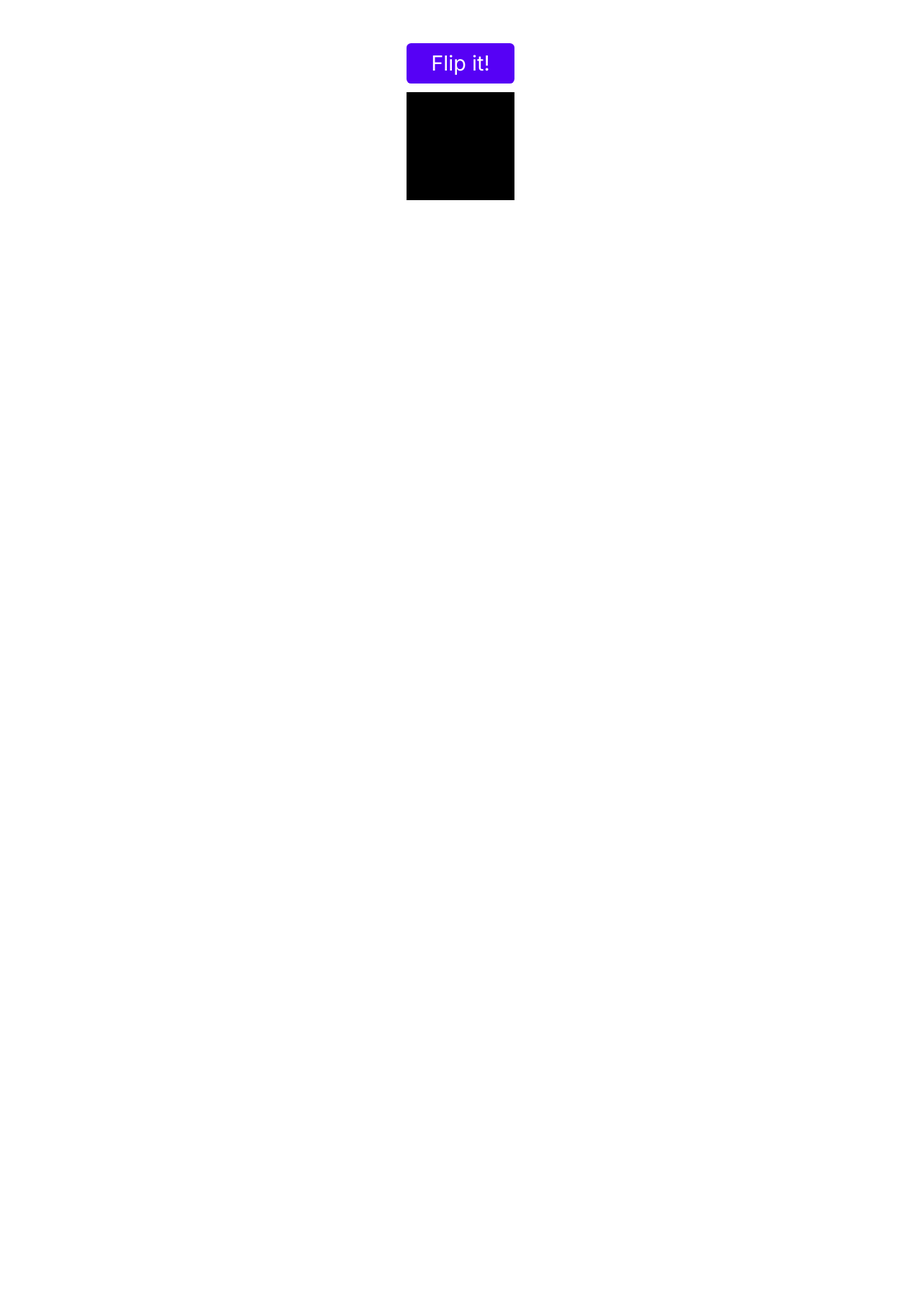
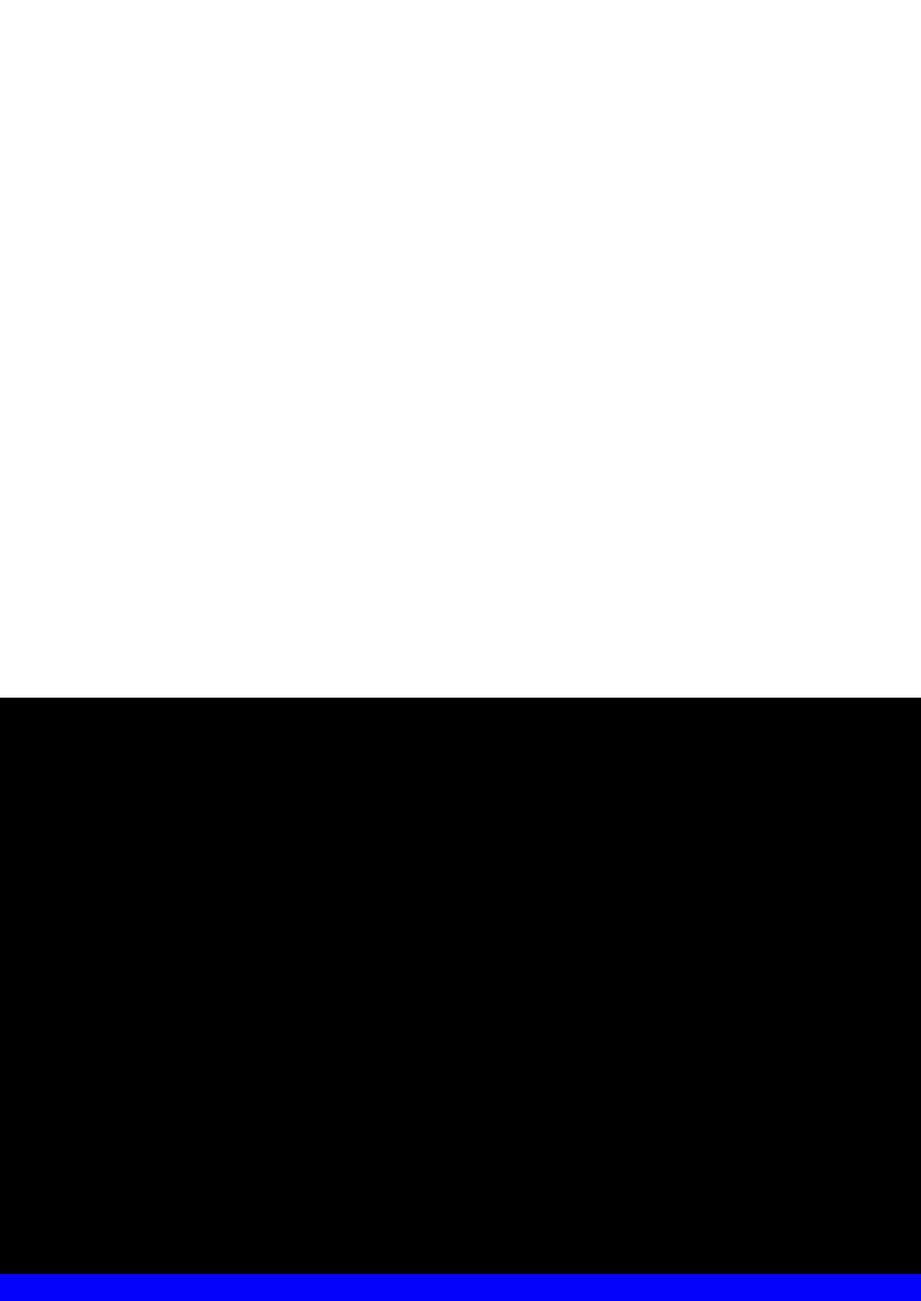
Before and after one commit to devHksingh/Learn-NextJS, a Next.js app in the folder framer-motion/: page / in a window 1280 px wide. Shown: the part 231-2038 px from the top of the page at 72% size. Before the commit the page ends 800 px from the top, so only its background shows below. Built offline with nearby package versions, Linux system fonts and the light colour scheme.

Commit message:
View based animation

```diff
--- a/framer-motion/src/app/page.tsx
+++ b/framer-motion/src/app/page.tsx
@@ -2,13 +2,15 @@ import Image from "next/image";
 import BasicsOfMoyion from "@/components/BasicsOfMotion"
 import Gestures from "@/components/Gestures";
 import AnimationControls from "@/components/AnimationControls";
+import ViewBasedAnimations from "@/components/ViewBasedAnimations";
 export default function Home() {
   return (
 
     <section>
     {/* <BasicsOfMoyion/> */}
     {/* <Gestures/> */}
-    <AnimationControls/>
+    {/* <AnimationControls/> */}
+    <ViewBasedAnimations/>
     </section>
 
   );
--- /dev/null
+++ b/framer-motion/src/components/ViewBasedAnimations.tsx
@@ -0,0 +1,38 @@
+'use client'
+import React, { useEffect, useRef } from 'react'
+import {motion, useInView} from 'framer-motion'
+
+const ViewBasedAnimations = () => {
+    const ref = useRef(null)
+    const isInView = useInView(ref,{once:true})
+
+    useEffect(()=>{
+        console.log('Is in view => ',isInView);
+
+    },[isInView])
+  return (
+    <>
+        <div style={{height:"150vh"}}/>
+        <motion.div
+        style={{
+            height:'100vh',
+            background:'black'
+        }}
+        initial={{opacity:0}}
+        whileInView={{opacity:1}}
+        transition={{duration:2}}
+        />
+
+        <div
+        ref={ref}
+        style={{
+            height:'100vh',
+            background:isInView?'blue':'orange',
+            transition:'10s background'
+        }}
+        />
+    </>
+  )
+}
+
+export default ViewBasedAnimations
```
